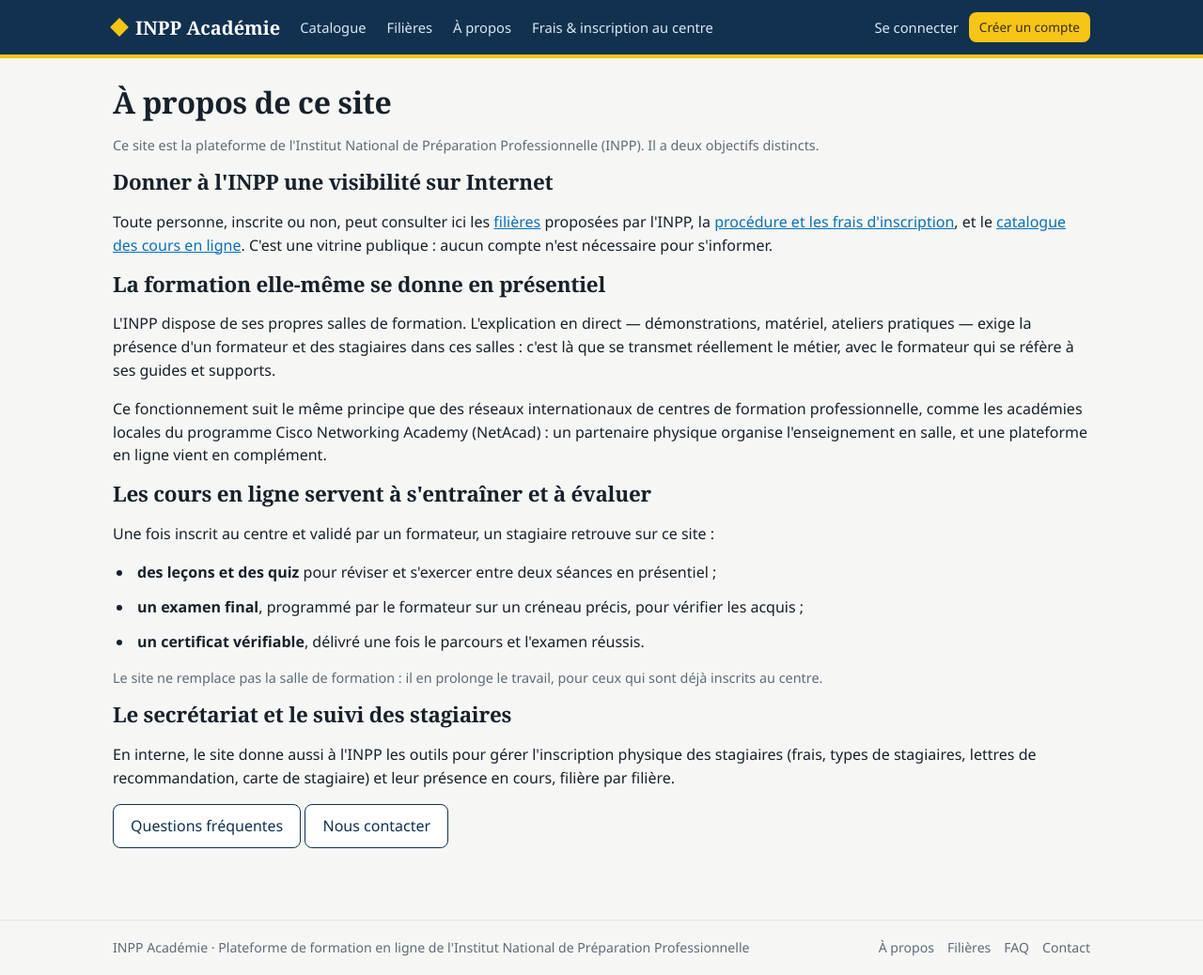
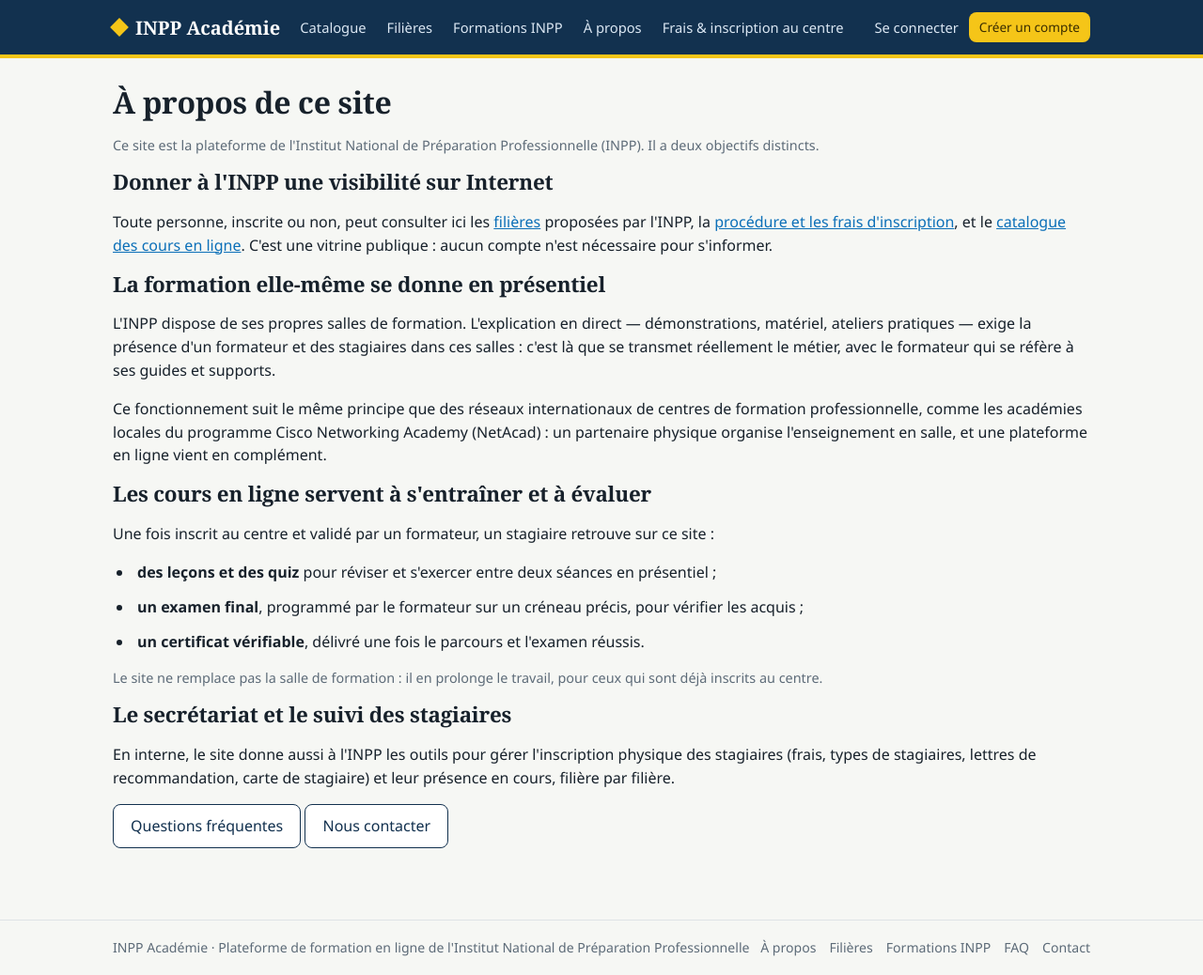
Before and after one commit to edosalemnk-glitch/academy, a Flask app: page /a-propos in a window 1280 px wide. Shown: the whole page at 94% size. Run offline with Flask 3, Linux system fonts and the light colour scheme; some libraries are stand-ins or nearby versions.

Commit message:
Ajouter le lien Formations INPP dans la navigation

```diff
--- a/templates/base.html
+++ b/templates/base.html
@@ -34,6 +34,7 @@
     {% else %}
       <a href="{{ url_for('catalogue') }}">Catalogue</a>
       <a href="{{ url_for('filieres_public') }}">Filières</a>
+      <a href="{{ url_for('offre_formations') }}">Formations INPP</a>
       <a href="{{ url_for('apropos') }}">À propos</a>
     {% endif %}
     {% if not g.user or g.user.role != 'secretaire' %}<a href="{{ url_for('procedure') }}">Frais &amp; inscription au centre</a>{% endif %}
@@ -62,6 +63,7 @@
     <nav class="row" style="gap:14px">
       <a href="{{ url_for('apropos') }}">À propos</a>
       <a href="{{ url_for('filieres_public') }}">Filières</a>
+      <a href="{{ url_for('offre_formations') }}">Formations INPP</a>
       <a href="{{ url_for('faq') }}">FAQ</a>
       <a href="{{ url_for('contact') }}">Contact</a>
     </nav>
```
